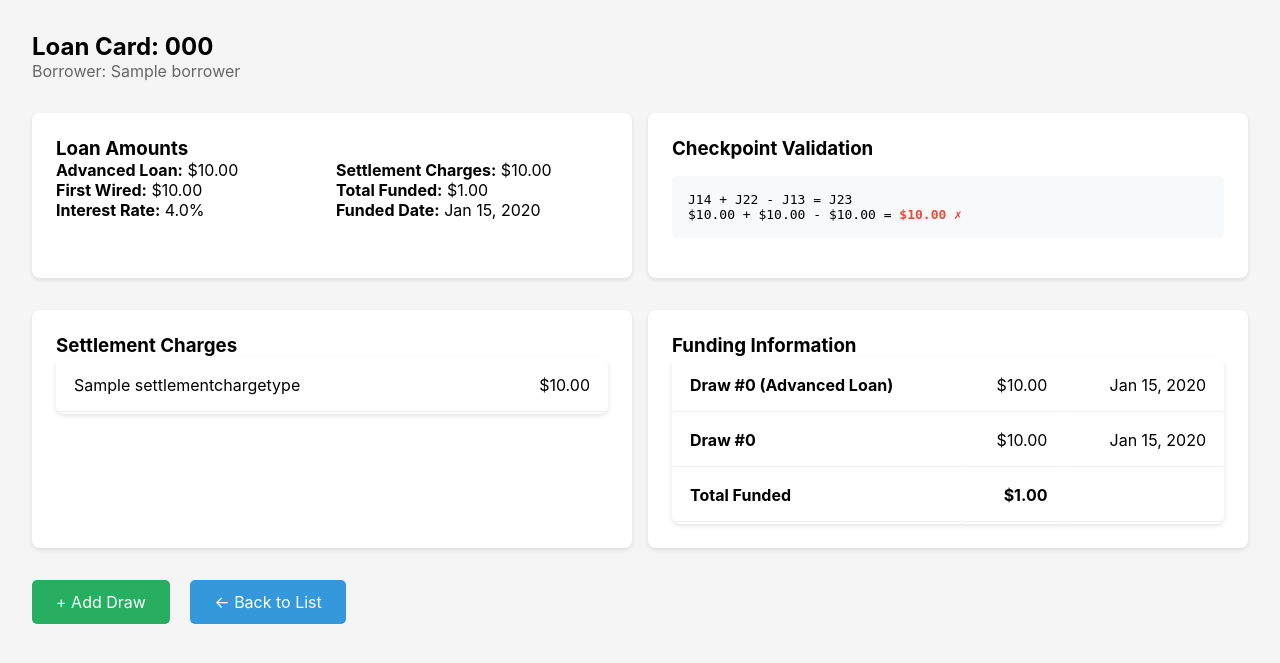
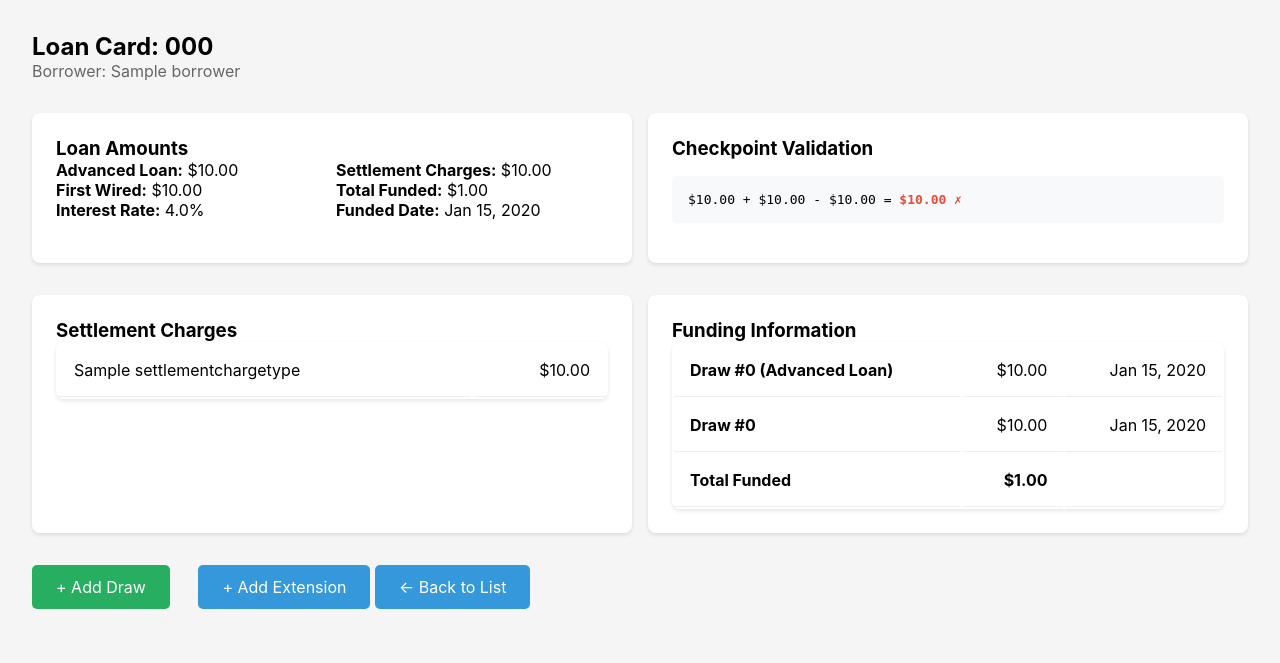
Before and after one commit to emilaliyev17/lm, a Django app: template templates/loans/loan_detail.html in a window 1280 px wide. Shown: the part 61-724 px from the top of the page. Run offline with Django 5.2, Linux system fonts and the light colour scheme; tables that the repository leaves empty hold one stand-in row (values such as "Sample post"); the template is opened without the code that fills it: values that come from a table or form of the project are taken from there, most other values are stand-ins (such as "Sample title", 1, 10 or a date in 2020).

Commit message:
Enhance loan detail template: Add extensions section and simplify checkpoint validation
- Add loan extensions section with table displaying extension details
- Replace mul filter with widthratio template tag for interest rate calculation
- Remove technical reference line from checkpoint validation for cleaner display

```diff
--- a/templates/loans/loan_detail.html
+++ b/templates/loans/loan_detail.html
@@ -24,7 +24,6 @@
     <div class="detail-card">
         <h3>Checkpoint Validation</h3>
         <div class="formula">
-            J14 + J22 - J13 = J23<br>
             ${{ loan.first_wired_amount }} + ${{ loan.total_settlement_charges }} - ${{ loan.advanced_loan_amount }} =
             {% if checkpoint_valid %}
                 <span class="checkpoint-valid">${{ checkpoint|floatformat:2|intcomma }} ✓</span>
@@ -71,8 +70,39 @@
     </div>
 </div>
 
+<!-- Loan Extensions -->
+{% if loan.extensions.exists %}
+<div class="detail-card" style="margin-top: 2rem;">
+    <h3>Loan Extensions</h3>
+    <table>
+        <tr>
+            <th>Extension</th>
+            <th>Period</th>
+            <th>Fee</th>
+            <th>Interest</th>
+            <th>Date Added</th>
+        </tr>
+        {% for extension in loan.extensions.all %}
+        <tr>
+            <td>Extension #{{ forloop.counter }}</td>
+            <td>{{ extension.extension_months }} months</td>
+            <td>${{ extension.extension_fee|floatformat:2|intcomma }}</td>
+            <td>{% if extension.has_interest %}{% widthratio extension.interest_rate 1 100 %}%{% else %}No{% endif %}</td>
+            <td>{{ extension.created_date|date:"M d, Y" }}</td>
+        </tr>
+        {% endfor %}
+        <tr style="font-weight: bold; border-top: 2px solid #ddd;">
+            <td colspan="2">Total Extension Fees</td>
+            <td>${{ loan.get_total_extension_fees|floatformat:2|intcomma }}</td>
+            <td colspan="2"></td>
+        </tr>
+    </table>
+</div>
+{% endif %}
+
 <div style="margin-top: 2rem;">
     <a href="{% url 'add_draw' loan.card_number %}" class="btn btn-success" style="margin-right: 1rem;">+ Add Draw</a>
+    <a href="{% url 'add_extension' loan.card_number %}" class="btn btn-warning" style="margin-left: 0.5rem;">+ Add Extension</a>
     <a href="/api/loans/" class="btn">← Back to List</a>
 </div>
 {% endblock %}
```
